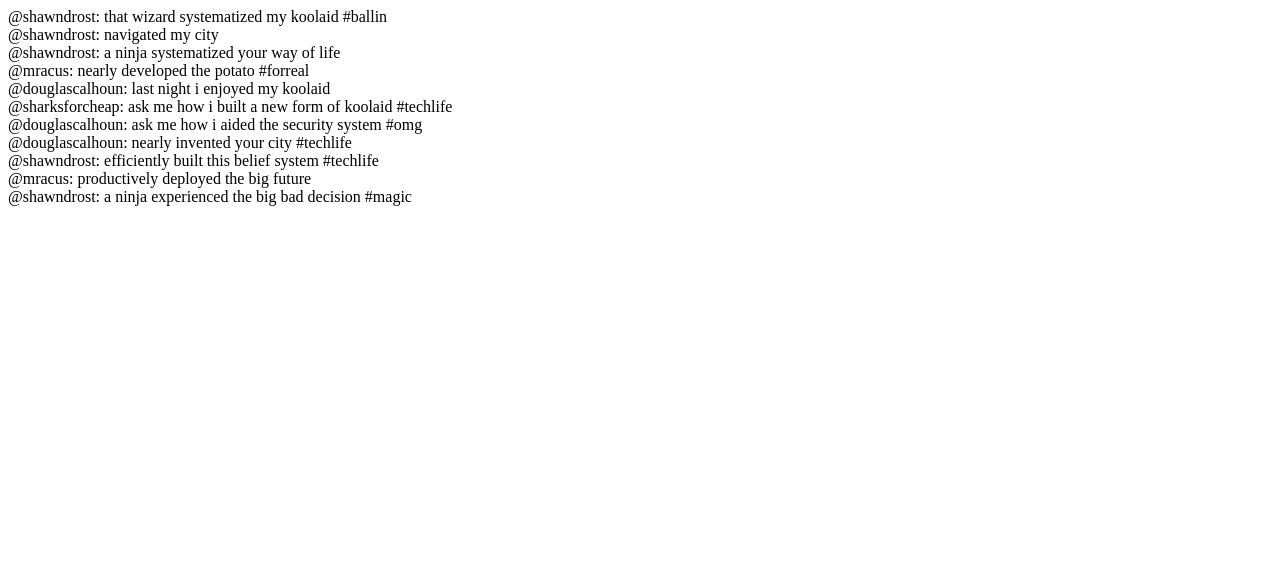
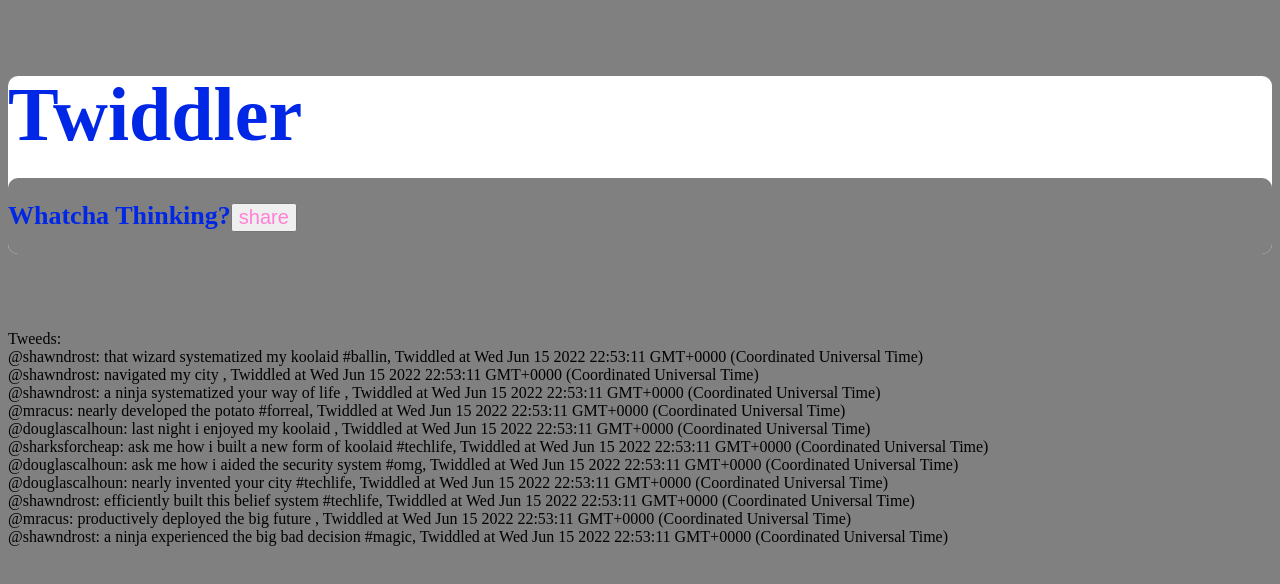
Before and after one commit to sniehus/Twiddler, a plain HTML site: page index.html in a window 1280 px wide. Drawn offline with nearby package versions, Linux system fonts and the light colour scheme.

Commit message:
minimal progress

```diff
--- a/index.html
+++ b/index.html
@@ -7,6 +7,7 @@
     <title>Twiddler!</title>
 
     <script src="https://cdnjs.cloudflare.com/ajax/libs/jquery/3.4.1/jquery.js"></script>
+    <script src="https://cdnjs.cloudflare.com/ajax/libs/moment.js/2.29.3/moment.min.js"></script>
     <script src="data-generator.js"></script>
     <script src="index.js"></script>
   </head>
--- a/index.js
+++ b/index.js
@@ -1,15 +1,133 @@
 
 $(document).ready(() => {
-  const $body = $('body');
-  $body.html('');
+
+  const $body = $('body').attr('id', 'main');
+  $body.html('Tweeds:').css('weight', 'bold');
+  $body.css('background-color', 'grey');
+
+  /*
+  $('<section>')
+    .attr('class', 'myButton')
+    .css('color', 'rgb(255, 255, 255')
+    .css('font-size', '16px')
+    .css('line-height', '16px')
+    .css('padding', '6x')
+    .css('border-radius', '10px')
+    .text('Tweed')
+    .appendTo('$body');
+
+*/
+
+  const $mainHeader = $('<h3>').text('Twiddler').attr('id', 'head');
+  $mainHeader
+    .css('color', 'rgb(0,38,230')
+    .css('font-size', '76px')
+    .css('line-height', '76px')
+    .css('padding', '6x')
+    .css('background-color', 'white')
+    .css('border-radius', '10px')
+    .prependTo('#main');
+
+
+  const $nextHeader = $('<h3>').text('Whatcha Thinking?').attr('id', 'next');
+  $nextHeader
+    .css('color', 'rgb(0,38,230')
+    .css('font-size', '26px')
+    .css('line-height', '76px')
+    .css('padding', '6x')
+    .css('background-color', 'grey')
+    .css('border-radius', '10px')
+    .appendTo('#head');
+
+
+  const $box = $('<button>').text('share').attr('id', 'button')
+    .css('color', 'rgb(255,128,213)')
+    .css('font-size', '20px')
+    .appendTo('#next');
+
+
+  $(function () {
+    $('#button').bind('click', function () {
+      var div = $('<div />');
+      div.html(GenerateTextbox(' '));
+      $('#TextBoxContainer').append(div);
+    });
+    $('#button').bind('click', function () {
+      var values = ' ';
+      $('input[name=CreateTextbox]').each(function () {
+        values += $(this).val() + '\n';
+      });
+      alert(values);
+    });
+    $('body').on('click', '.remove', function () {
+      $(this).closest('div').remove();
+    });
+  });
+  function GenerateTextbox(value) {
+    return '<input name = "CreateTextbox" type= "text" value = " " + value + " " />' +
+      '<input type="button" value="Remove" class="remove" />'
+  };
+
+  /*
+  color: rgb(255, 255, 255); font-size: 16px; line-height: 16px;
+  padding: 6px; border-radius: 10px; font-family: Georgia, serif;
+  font-weight: normal; text-decoration: none; font-style: normal;
+  font-variant: normal; text-transform: none; background-image:
+  linear-gradient(to right, rgb(28, 110, 164) 0%, rgb(35, 136, 203) 50%, rgb(20, 78, 117) 100%); box-shadow: rgb(0, 0, 0) 5px 5px 15px 5px;
+  border: 2px solid rgb(28, 110, 164); display: inline-block;}
+  */
+
+
+
+
+
+
+  //1. Show the user new tweets somehow. (You can show them automatically as they’re created,
+  //or create a button that displays new tweets.)
+  /*
+  let newTweets = function newButtonClickListener() {
+    //alert('Hello World');
+  };
+
+  var test = function test() {
+    var r = $('<input/>').attr({
+      type: 'button',
+      id: 'field',
+      value: 'New Button',
+      onclick: newTweets()
+    });
+
+    $body.append(r);
+  }();
+  $buttonTest = $('<button>').onClick(test()).append;
+
+ */
+  //2.Display the timestamps of when the tweets were created. This timestamp should reflect the
+  //actual time the tweets were created, and should not just be hardcoded.
+
+
+  //3.Design your interface so that you want to look at and use the product you’re making.
+
+  //4.Allow the user to click on any username to see that user’s timeline.
+  //create a function/event handler? that iterates through all tweets an returns when input name matches
+
+
+  //5.Show when the tweets were created in a human-friendly way (eg “10 minutes ago”).
+  //You’ll want to use a library to do this work for you.
+  //A very popular library is called Moment.js
+
+  //6.Allow the user to tweet. (This is going to require you to understand a little more about data_generator.js,
+  //but you shouldn’t need to modify anything in that file.)
+
 
   const $tweets = streams.home.map((tweet) => {
     const $tweet = $('<div></div>');
-    const text = `@${tweet.user}: ${tweet.message}`;
+    const text = `@${tweet.user}: ${tweet.message}, Twiddled at ${tweet.created_at}`;
 
     $tweet.text(text);
 
     return $tweet;
+
   });
   $body.append($tweets);
 
```
